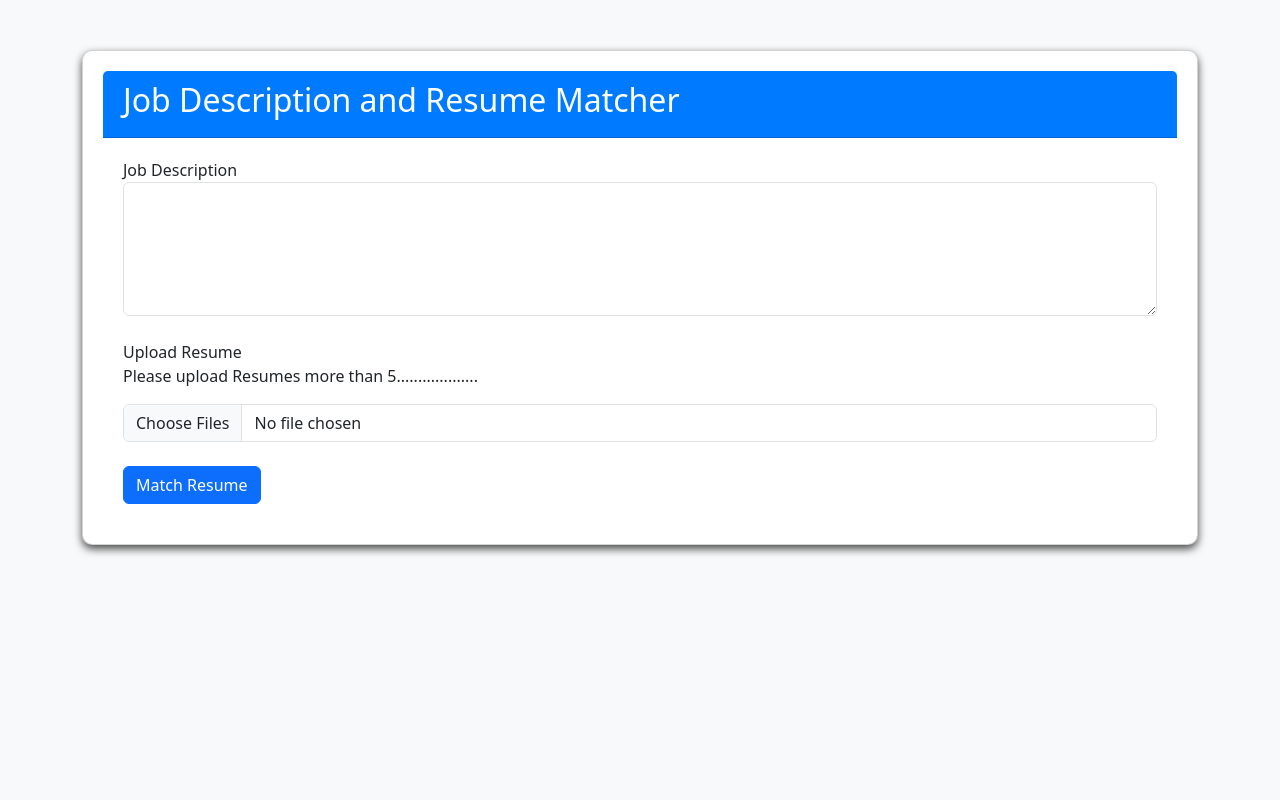
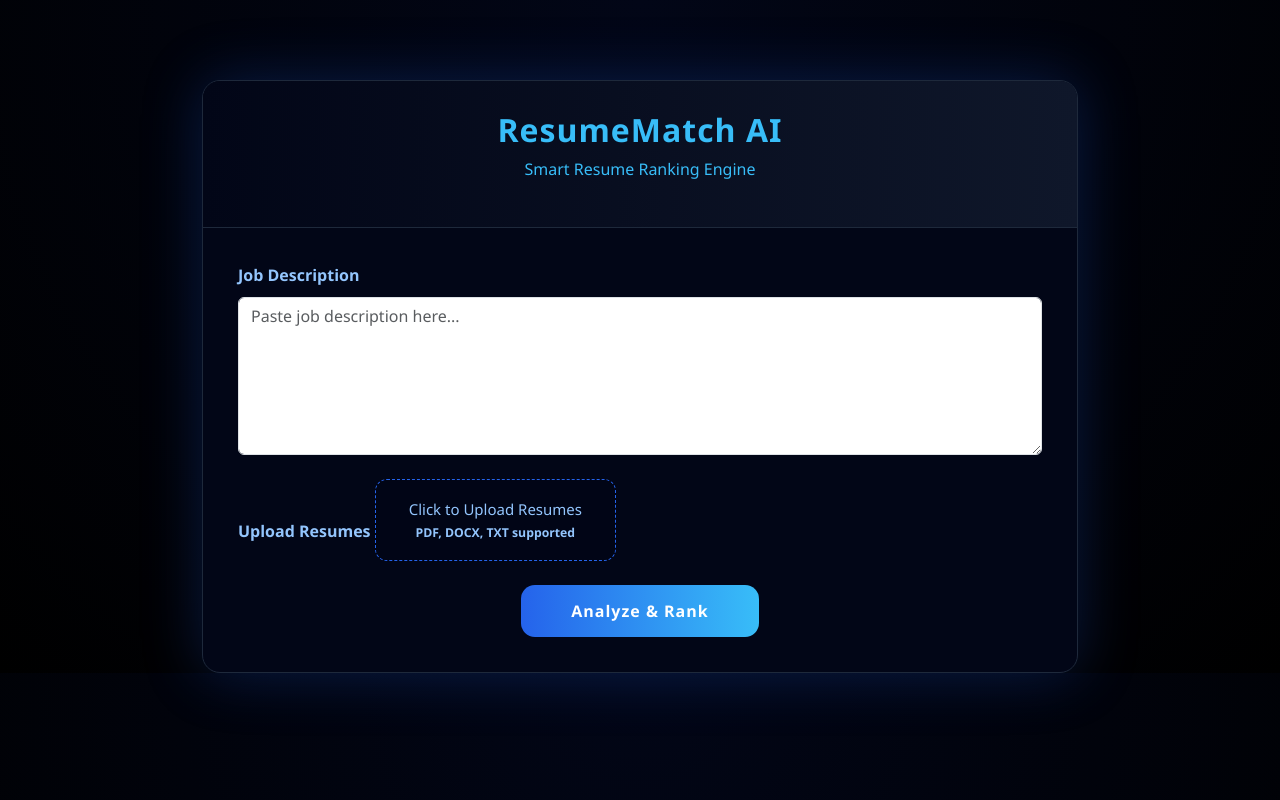
Before and after one commit to ThisAkshat/ResumeMatch-NLP-Based-Resume-Ranker, a Flask app: page / in a window 1280 px wide. Run offline with Flask 3, Linux system fonts and the light colour scheme.

Commit message:
Improved UI and fixed resume matching logic

```diff
--- a/templates/index.html
+++ b/templates/index.html
@@ -3,65 +3,188 @@
 <head>
 <meta charset="UTF-8">
 <meta name="viewport" content="width=device-width, initial-scale=1.0">
-    <title>Resume Match AI</title>
+<title>ResumeMatch AI</title>
 <link href="https://cdn.jsdelivr.net/npm/bootstrap@5.3.8/dist/css/bootstrap.min.css" rel="stylesheet">
-</head>
+
 <style>
 body{
-        background-color: #f8f9fa;
+    background: radial-gradient(circle at top, #020617, #000000);
+    color: #e5e7eb;
+    font-family: 'Segoe UI', sans-serif;
 }
+
 .container{
-        margin-top: 50px;
+    margin-top: 80px;
+    max-width: 900px;
 }
+
 .card{
-        padding: 20px;
-        border-radius: 10px;
-        box-shadow: 0 4px 8px rgba(0, 0, 0, 0.7);
+    background: #020617;
+    border-radius: 18px;
+    border: 1px solid #1e293b;
+    box-shadow: 0 0 60px rgba(37,99,235,0.25);
+    overflow: hidden;
 }
+
 .card-header{
-        background-color: #007bff;
+    background: linear-gradient(90deg, #020617, #0f172a);
+    color: #38bdf8;
+    text-align: center;
+    padding: 30px 20px;
+    border-bottom: 1px solid #1e293b;
+}
+
+.card-header h2{
+    font-weight: 800;
+    letter-spacing: 1px;
+}
+
+.card-body{
+    padding: 35px;
+}
+
+label{
+    color: #93c5fd;
+    font-weight: 600;
+    margin-bottom: 10px;
+}
+
+textarea{
+    background-color: #020617;
+    border: 1px solid #1e293b;
+    color: #e5e7eb;
+    border-radius: 12px;
+    padding: 14px;
+}
+
+textarea:focus{
+    background-color: #020617;
     color: white;
-        border-radius: 10px 10px 0 0;
-        padding: 10px 20px;
+    border: 1px solid #3b82f6;
+    box-shadow: 0 0 10px rgba(59,130,246,0.5);
 }
-    .card-body {
-        padding: 20px;
+
+.custom-file-upload{
+    border: 1px dashed #2563eb;
+    border-radius: 12px;
+    padding: 18px 25px;
+    text-align: center;
+    cursor: pointer;
+    color: #93c5fd;
+    transition: 0.3s;
+    background: rgba(2,6,23,0.8);
+    width: 30%;
+    margin: auto;
+    font-size: 14px;
 }
-    .form-group {
-        margin-bottom: 1.5rem;
+
+
+.custom-file-upload:hover{
+    background: rgba(37,99,235,0.08);
+    border-color: #38bdf8;
+    box-shadow: 0 0 20px rgba(56,189,248,0.4);
+}
+
+.custom-file-upload span{
+    font-size: 15px;
+    font-weight: 500;
+}
+
+
+input[type="file"]{
+    display: none;
+}
+
+.btn-primary{
+    background: linear-gradient(90deg, #2563eb, #38bdf8);
+    border: none;
+    padding: 14px 50px;
+    border-radius: 14px;
+    font-weight: 700;
+    letter-spacing: 1px;
+    transition: 0.3s;
+}
+
+.btn-primary:hover{
+    transform: scale(1.06);
+    box-shadow: 0 0 25px rgba(56,189,248,0.8);
+}
+
+.alert{
+    background: #020617;
+    border: 1px solid #2563eb;
+    color: #93c5fd;
+    border-radius: 14px;
+    margin-top: 30px;
+}
+
+.list-group-item{
+    background: transparent;
+    color: #38bdf8;
+    border-bottom: 1px solid #1e293b;
+    font-weight: 600;
+}
+
+.score{
+    color: #22d3ee;
+    font-weight: 700;
 }
 </style>
+</head>
+
 <body>
+
 <div class="container">
 <div class="card">
-        <div class="card-header"><h2>Job Description and Resume Matcher</h2></div>
+
+<div class="card-header">
+    <h2>ResumeMatch AI</h2>
+    <p>Smart Resume Ranking Engine</p>
+</div>
+
 <div class="card-body">
+
 <form action="/matcher" method="post" enctype="multipart/form-data">
-                <div class="form-group">
-                    <label for="job_description">Job Description</label>
-                    <textarea class="form-control" id="job_description" name="job_description" rows="5"></textarea>
+
+<div class="mb-4">
+<label>Job Description</label>
+<textarea class="form-control" name="job_description" rows="6" placeholder="Paste job description here..."></textarea>
 </div>
-                <div class="form-group">
-                    <label for="resumes">Upload Resume</label>
-                    <p>Please upload Resumes more than 5...................</p>
-                    <input type="file" class="form-control" id="resumes" name="resumes" multiple required accept=".pdf, .docx, .txt">
+
+<div class="mb-4">
+<label>Upload Resumes</label>
+
+<label class="custom-file-upload">
+    <span>Click to Upload Resumes</span><br>
+    <small>PDF, DOCX, TXT supported</small>
+    <input type="file" name="resumes" multiple required accept=".pdf,.docx,.txt">
+</label>
+
 </div>
-                <button type="submit" class="btn btn-primary">Match Resume</button>
+
+<div class="text-center mt-4">
+<button type="submit" class="btn btn-primary">Analyze & Rank</button>
+</div>
+
 </form>
+
 {% if message %}
-            <div class="alert alert-info mt-4">
-                <p>{{ message }}</p>
-                <ul>
+<div class="alert">
+<h5 class="mb-3">{{ message }}</h5>
+<ul class="list-group list-group-flush">
 {% for index in range(top_resumes|length) %}
-                    <li>{{ top_resumes[index] }} (Similariy Score: {{ similarities_score[index] }})</li>
+<li class="list-group-item">
+    {{ top_resumes[index] }}
+    <span class="float-end score">{{ similarities_score[index] }}</span>
+</li>
 {% endfor %}
 </ul>
 </div>
 {% endif %}
+
 </div>
 </div>
 </div>
-<script src="https://cdn.jsdelivr.net/npm/@popperjs/core@2.11.8/dist/umd/popper.min.js"></script>
-<script src="https://cdn.jsdelivr.net/npm/bootstrap@5.3.8/dist/js/bootstrap.min.js"></script>
+
 </body>
 </html>
```
Lines whose indentation alone changed are shown as unchanged.
